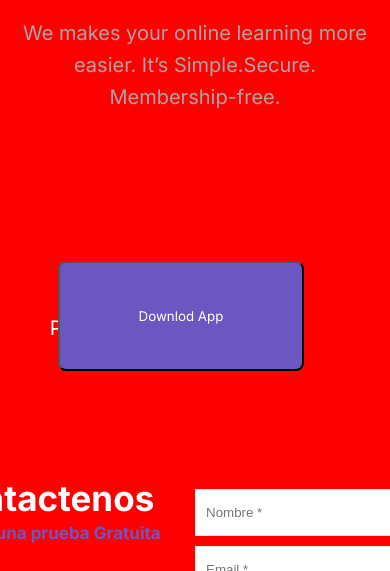
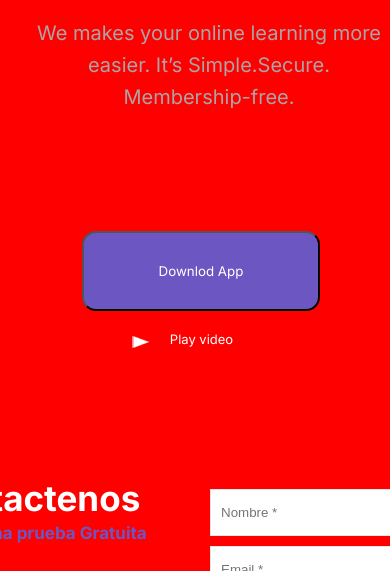
Before and after one commit to Irina-Ichim/hit-the-dom-only-me, a plain HTML site: page index.html in a window 390 px wide. Shown: the part 594-1165 px from the top of the page. Drawn offline with Linux system fonts and the light colour scheme.

Commit message:
sigo media querry

```diff
--- a/style.css
+++ b/style.css
@@ -259,14 +259,14 @@ h2 {
     }
 
     .hero-text h1 {
-        position: relative;
+
         padding-top: 1em;
         display: grid;
-        font-family: 'Inter', sans-serif;
+
        font-size: 33px;
        line-height: 45px;;
         margin-top: 300px;
-        margin-left: 80px;
+        margin-left: 108px;
         text-align: center;
 
     }
@@ -281,15 +281,40 @@ h2 {
         text-align: center;
         font-size: 20px;
         line-height: 32px;
-        margin-left: 80px;
+        margin-left: 108px;
 
     }
-   .items button{
-    position: absolute;
-    width: 246px;
-    height: 109.95px;
-    left: 58px;
+   .items{
+    display: grid;
+    justify-content: center;
+    align-content: center;
+    }
+    .items button{
+        width: 238px;
+    height: 80px;
+    margin-bottom: 90px;
+    margin-left: 238px;
     background: #6C56C2;
-    border-radius: 8px;
+    border-radius: 14px;
+    }
+    .items img {
+        height: 14px;
+        width: 17px;
+        margin-top: -118px;
+        margin-left: 288px;
+
+
+    }
+    .items p{
+        font-size: small;
+        margin-left: 308px;
+        margin-top: -118px
+
+
+    }
+    .form-main-uno{
+        height: 53px;
+        width: 289px;
+
     }
 }
```
